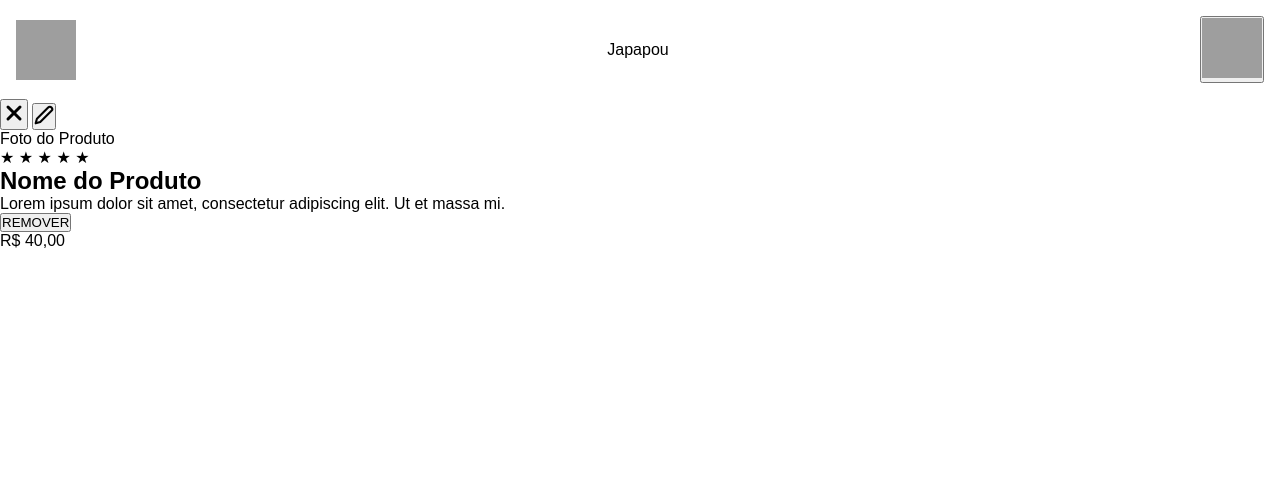
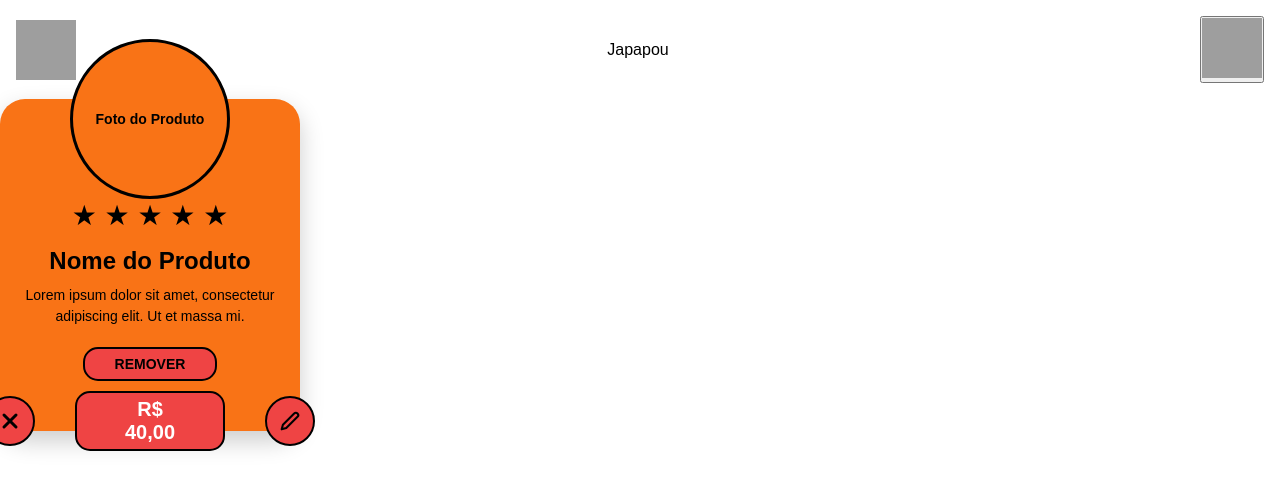
Before and after one commit to PI-InfoWeb-CNAT/Japapou, a Django app: page /manager/menu/ in a window 1280 px wide. Shown: the top 490 px of the page. Run offline with Django 5.2, Linux system fonts and the light colour scheme; grey boxes are pictures that could not be loaded.

Commit message:
carregou o css, era erro de digitação...

```diff
--- a/source/japapou/static/css/manager/manager_menu.css
+++ b/source/japapou/static/css/manager/manager_menu.css
@@ -2,16 +2,16 @@
 @import url('https://fonts.googleapis.com/css2?family=Poppins:wght@400;700&display=swap');
 
 /* Estilos gerais para a página */
-body {
+/*body {
     display: flex;
     justify-content: center;
     align-items: center;
     min-height: 100vh;
     background-color: #f0f0f0;
     font-family: 'Poppins', sans-serif;
-    padding-top: 60px; /* Espaço para a imagem não cortar na borda da tela */
-    padding-bottom: 40px; /* Espaço para os botões não cortarem na borda da tela */
-}
+    padding-top: 60px; /* Espaço para a imagem não cortar na borda da tela
+    padding-bottom: 40px; /* Espaço para os botões não cortarem na borda da tela
+}*/
 
 /* O contêiner principal do card */
 .product-card {
--- a/source/japapou/templates/manager/manage_menu.html
+++ b/source/japapou/templates/manager/manage_menu.html
@@ -2,7 +2,7 @@
 {% load static %}
 
 {% block title %}Gerenciar Menu{% endblock title %}
-{% block extra-head %}<link rel="stylesheet" href="{% static 'css/manager/manager_menu.css' %}" />{% endblock extra-head %}
+{% block extra_head %}<link rel="stylesheet" href="{% static 'css/manager/manager_menu.css' %}" />{% endblock extra_head %}
 
 {% block content %}
     <body>
```
